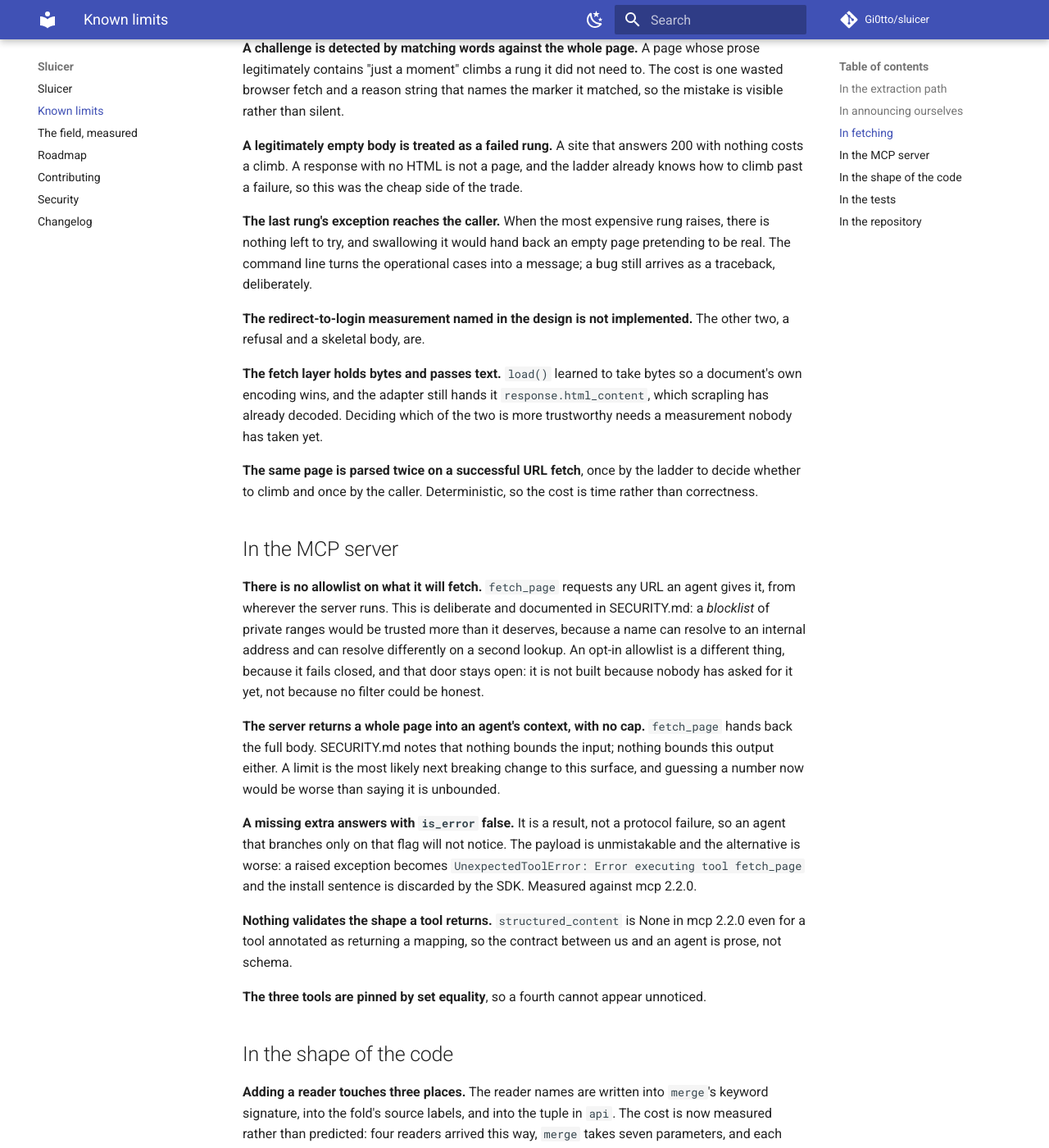
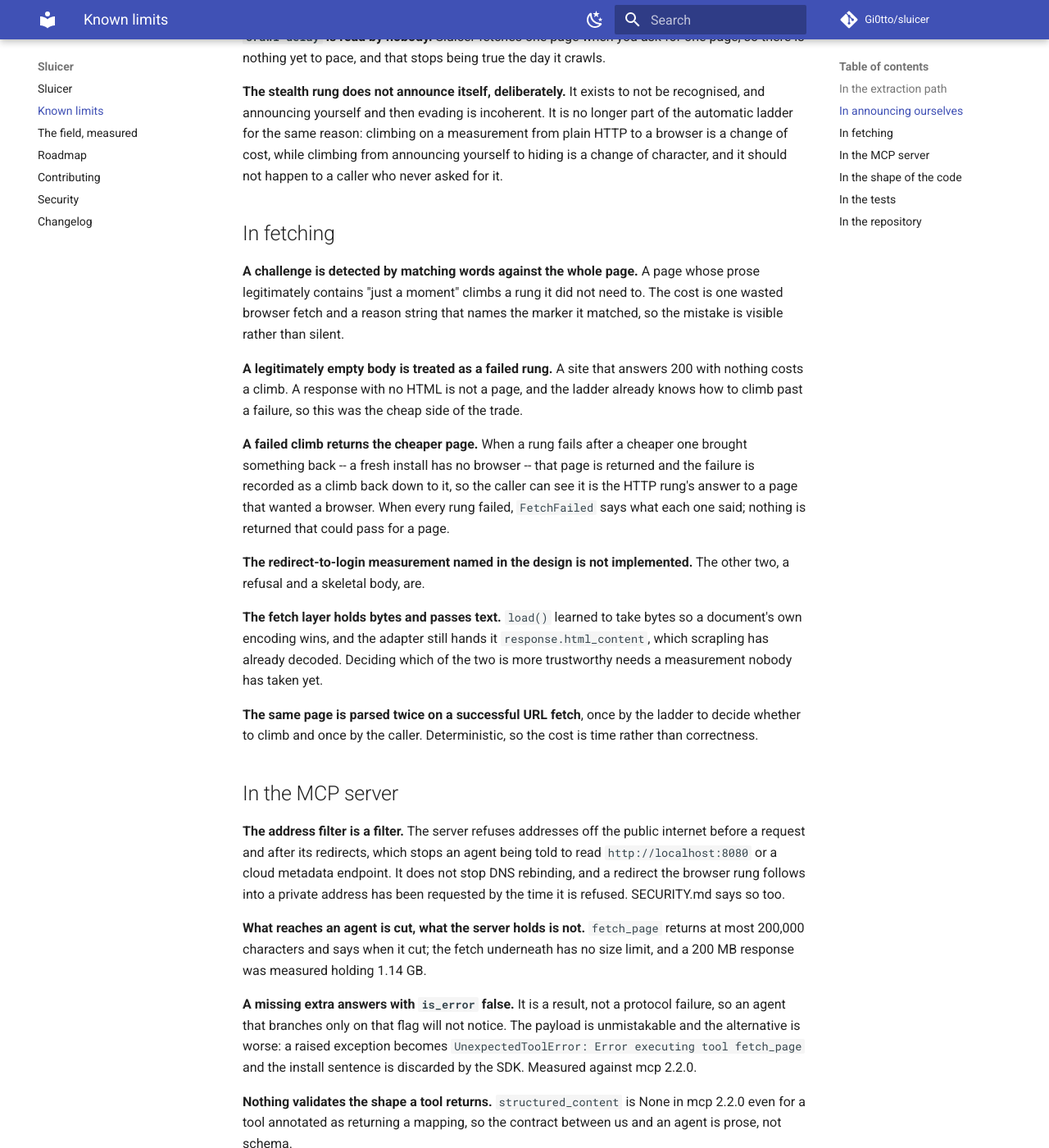
Before and after one commit to Gi0tto/sluicer, an MkDocs documentation site: the page built from docs/known-limits.md, in a window 1280 px wide and 1400 px high, scrolled down 2214 px. Shown: the whole window at 82% size. Built offline with MkDocs 1.6.1 and Material for MkDocs 9.7.7, drawn with Linux system fonts in a browser that asks for light colours; comment, search, counter and statistics services are not loaded; some of the changed text lies outside the part shown.

Commit message:
docs: say what Sluicer does now, in links that work on PyPI
The README is the PyPI page, and PyPI resolves no relative link: the logo
and nine links pointed nowhere there. They are absolute now. The example
shows the summary and a nested offers value; the install section says how
to get the browser and what happens without one; the command line section
gives the exit codes; the server section says what it refuses. The skill
counts eight vocabularies, names the tools' error keys and stops promising
what the old reader dropped. SECURITY.md describes the address filter for
what it is, including what it cannot stop. The known limits that this
branch closed are rewritten, and the ones it opened are written down.
Dependabot watches uv.lock instead of a pip manifest this project has not
got.

```diff
--- a/docs/known-limits.md
+++ b/docs/known-limits.md
@@ -7,11 +7,17 @@
 
 ## In the extraction path
 
-**Nested values never reach a record.** `merge` carries scalars only, so a
-JSON-LD `offers` object or an `image` array is read by the reader and then
-dropped. On a product page that means the price, which lives inside `offers`, is
-visible to `read_jsonld` and absent from the record. Belongs to the structure
-induction plan, which has to decide how a nested object becomes fields.
+**A reference is followed one hop.** A JSON-LD node that names another by
+`@id` gets that node in its place, so an article's author and publisher arrive
+whole; a reference inside the node that replaced it stays a reference. Measured
+on a Yoast blog post, following every reference tripled the output, because
+every record re-expanded the same graph.
+
+**The summary answers by rule, not by judgement.** Its subject is the first
+declared record about a thing, ahead of pages, sites and furniture, and each
+question takes the first candidate in a stated list. A page that misuses a term
+is answered by that misuse: Wikipedia's `headline` is its short description, so
+its summary title is "hydraulic structure" rather than "Sluice".
 
 **Gap-filling targets the first record of a type.** When a page declares several
 records sharing a type, a lower-precedence reader fills the first one in document
@@ -70,7 +76,10 @@
 faked library accepts whatever keyword you hand it. That gap is real and it has
 already cost once: the browser rung was passing the name in `extra_headers`,
 which the browser context silently overrides, so the tests passed while every
-site saw Chrome. It now passes `useragent`, which reaches the wire. If you change
+site saw Chrome. It now passes `useragent`, which reaches the wire. The same
+check on 2026-09-22 found scrapling's defaults adding `Referer:
+https://www.google.com/` and a Chrome TLS fingerprint under our name; both are
+now turned off, and a local server confirmed neither reaches it. If you change
 how a rung is built, ask a real server what it saw.
 
 **The robots answer is believed for a day.** A site that adds a rule is noticed
@@ -78,9 +87,13 @@
 number of hosts it remembers. On a long-running server that is a slow leak and a
 slow update; both are acceptable today and neither is measured.
 
-**A redirect to another host is not re-checked.** Permission is asked of the URL
-you gave us. If that URL redirects somewhere else, the second host's rules are
-never consulted.
+**A redirect is checked where it landed, after it landed.** A page whose
+redirects ended on another host is refused if that host's robots.txt says no,
+and with `allow_private=False` one that ended on a private address is refused
+too -- but the request has already been made by then. Plain HTTP refuses to
+follow a redirect into a private address on its own; the browser rung does not,
+so behind `allow_private=False` a browser can still be steered into one by a
+redirect, and only the answer is withheld.
 
 **`Crawl-delay` is read by nobody.** Sluicer fetches one page when you ask for
 one page, so there is nothing yet to pace, and that stops being true the day it
@@ -105,10 +118,12 @@
 ladder already knows how to climb past a failure, so this was the cheap side of
 the trade.
 
-**The last rung's exception reaches the caller.** When the most expensive rung
-raises, there is nothing left to try, and swallowing it would hand back an empty
-page pretending to be real. The command line turns the operational cases into a
-message; a bug still arrives as a traceback, deliberately.
+**A failed climb returns the cheaper page.** When a rung fails after a cheaper
+one brought something back -- a fresh install has no browser -- that page is
+returned and the failure is recorded as a climb back down to it, so the caller
+can see it is the HTTP rung's answer to a page that wanted a browser. When every
+rung failed, `FetchFailed` says what each one said; nothing is returned that
+could pass for a page.
 
 **The redirect-to-login measurement named in the design is not implemented.**
 The other two, a refusal and a skeletal body, are.
@@ -124,19 +139,15 @@
 
 ## In the MCP server
 
-**There is no allowlist on what it will fetch.** `fetch_page` requests any URL
-an agent gives it, from wherever the server runs. This is deliberate and
-documented in SECURITY.md: a *blocklist* of private ranges would be trusted more
-than it deserves, because a name can resolve to an internal address and can
-resolve differently on a second lookup. An opt-in allowlist is a different
-thing, because it fails closed, and that door stays open: it is not built
-because nobody has asked for it yet, not because no filter could be honest.
+**The address filter is a filter.** The server refuses addresses off the public
+internet before a request and after its redirects, which stops an agent being
+told to read `http://localhost:8080` or a cloud metadata endpoint. It does not
+stop DNS rebinding, and a redirect the browser rung follows into a private
+address has been requested by the time it is refused. SECURITY.md says so too.
 
-**The server returns a whole page into an agent's context, with no cap.**
-`fetch_page` hands back the full body. SECURITY.md notes that nothing bounds the
-input; nothing bounds this output either. A limit is the most likely next
-breaking change to this surface, and guessing a number now would be worse than
-saying it is unbounded.
+**What reaches an agent is cut, what the server holds is not.** `fetch_page`
+returns at most 200,000 characters and says when it cut; the fetch underneath
+has no size limit, and a 200 MB response was measured holding 1.14 GB.
 
 **A missing extra answers with `is_error` false.** It is a result, not a
 protocol failure, so an agent that branches only on that flag will not notice.
@@ -169,11 +180,13 @@
 
 ## In the tests
 
-**The no-model test is a floor, not a ceiling.** It scans the source for
-`requests`, `httpx`, `urllib.request`, `socket`, `aiohttp`, `openai`, `anthropic`
-and `google.generativeai`. It does not catch `http.client`, `ftplib`, the current
-`google.genai`, or anything reached through `importlib.import_module`. It fails
-loudly on the obvious ways to break the promise, which is what it is for.
+**The no-model test is a floor, not a ceiling.** It scans the source for the
+network clients and the hosted and local model clients by name -- `openai`,
+`anthropic`, `google.genai`, `litellm`, `ollama`, `transformers`, the
+`langchain` and `llama_index` families and more -- in `import` statements and in
+module names handed to `import_extra`, `import_module` and `__import__` as
+strings. It does not catch `http.client`, `ftplib`, or a name built at runtime.
+`socket` is allowed in one file, `fetch/address.py`, for name resolution.
 
 **Determinism is tested within one process.** Two calls, one fixture, same
 answer. Stability across processes and across two pages built from the same
```
Also changed, not shown: CHANGELOG.md (+66 -9 lines), README.md (+70 -25 lines), SECURITY.md (+19 -15 lines), docs/index.md (+15 -5 lines), examples/README.md (+4 -2 lines), skills/sluicer/SKILL.md (+67 -72 lines), 1 other file.
